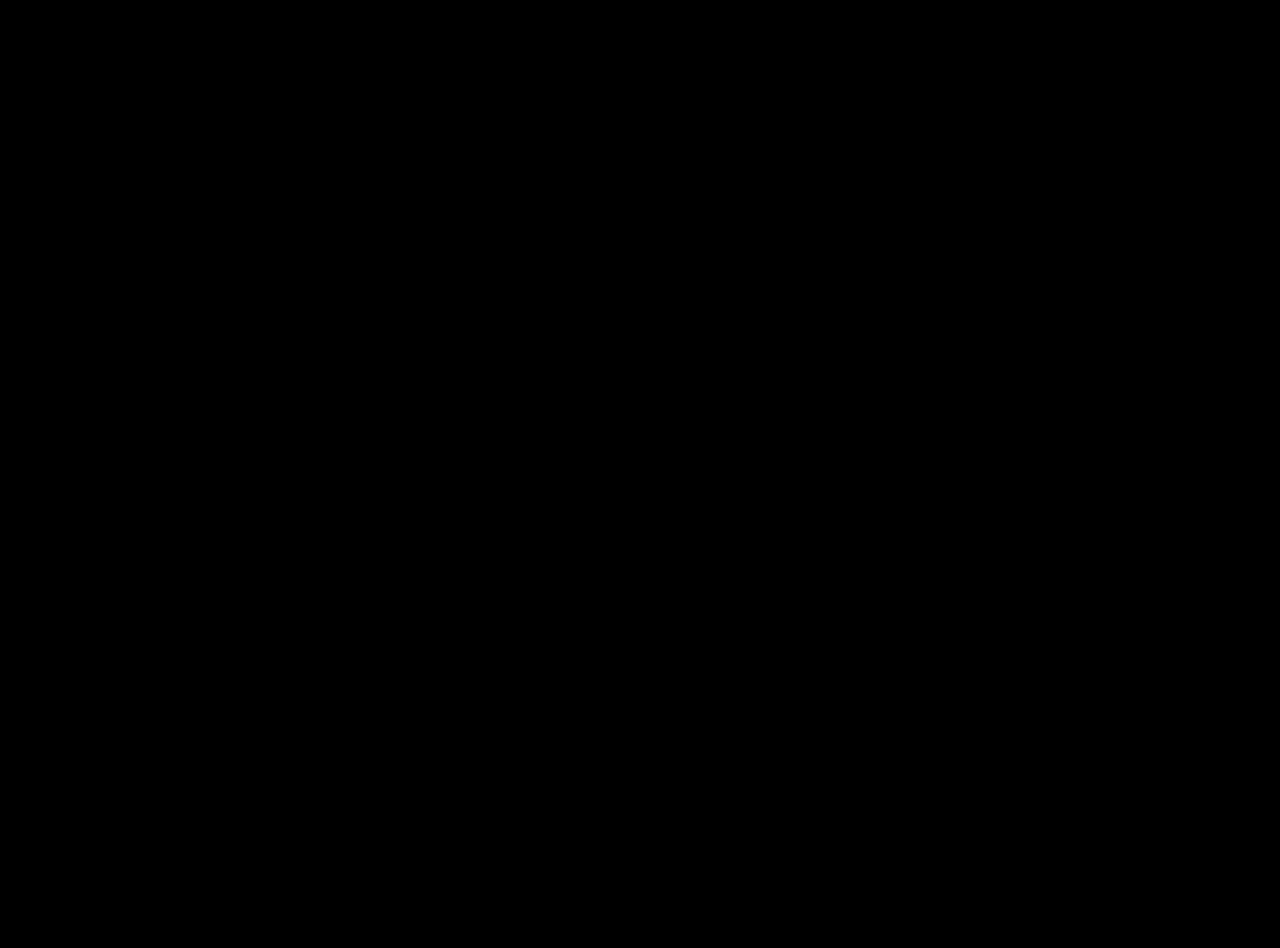
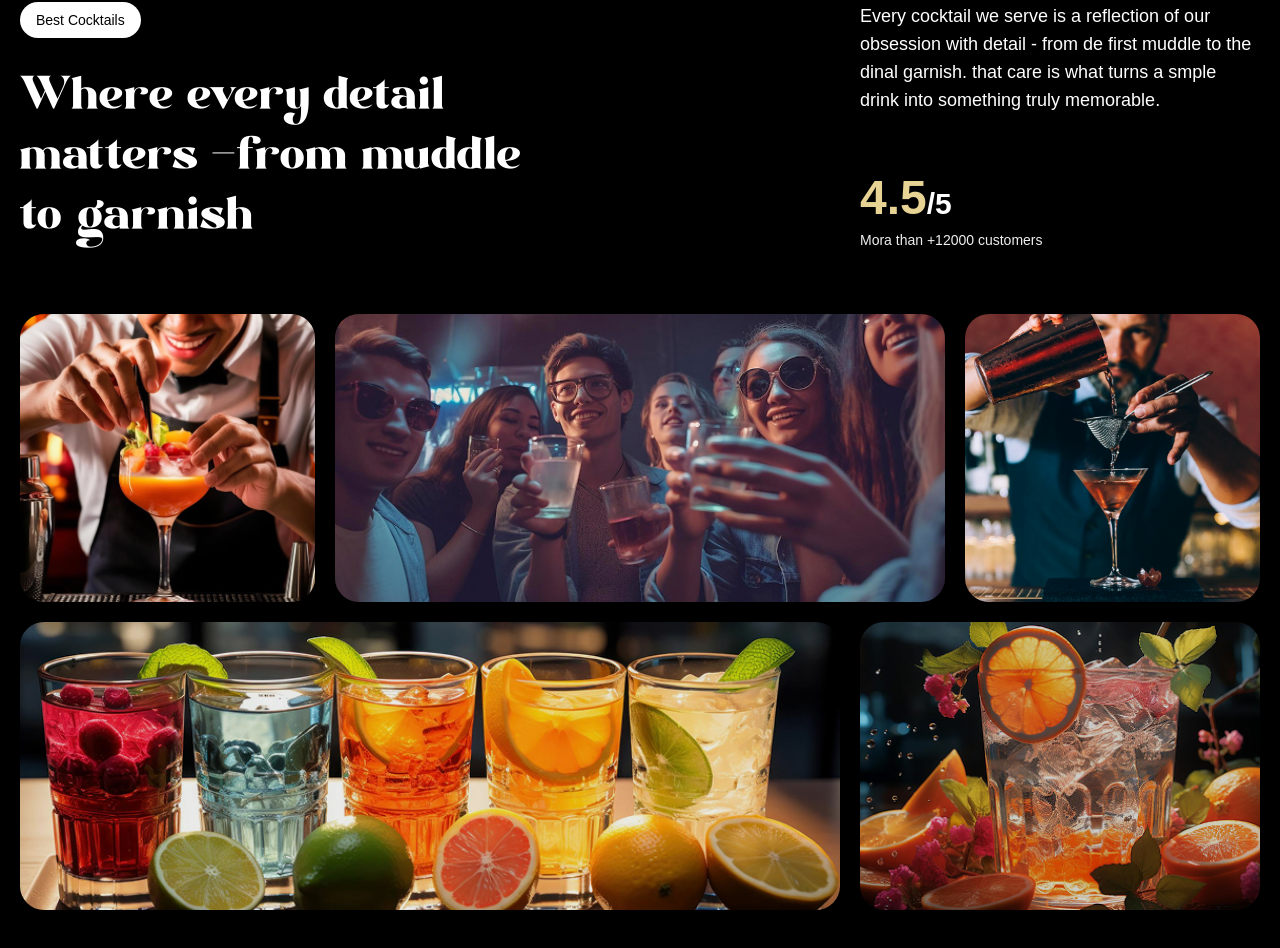
Before and after one commit to emcor89/gsapCocktel, a React (Vite) app: page / in a window 1280 px wide. Shown: the part 1710-2658 px from the top of the page. Before the commit the page ends 1600 px from the top, so only its background shows below. Built offline with nearby package versions, Linux system fonts and the light colour scheme; a web font is replaced by a local one.

Commit message:
finish animation about section cocktail

```diff
--- a/src/App.jsx
+++ b/src/App.jsx
@@ -5,6 +5,7 @@
 import Navbar from './components/Navbar.jsx';
 import Hero from './components/Hero.jsx';
 import Cocktails from './components/Cocktails.jsx';
+import About from './components/About.jsx';
 
 gsap.registerPlugin(ScrollTrigger, SplitText);
 
@@ -14,6 +15,7 @@
         <Navbar />
         <Hero />
         <Cocktails />
+        <About />
 
     </main>
   )
--- /dev/null
+++ b/src/components/About.jsx
@@ -0,0 +1,80 @@
+import { useGSAP } from '@gsap/react'
+import gsap from 'gsap'
+import { ScrollTrigger, SplitText } from 'gsap/all'
+import React from 'react'
+
+const About = () => {
+    useGSAP(() => {
+        const titleSplit = SplitText.create('#about h2', { type: 'words' })
+        const scrollTimeline = gsap.timeline({
+            scrollTrigger: {
+                trigger: '#about',
+                start: 'top center'
+            }
+        })
+        scrollTimeline
+        .from(titleSplit.words, { opacity: 0, duration: 1, yPercent: 100, ease: 'expo.out', stagger: 0.2 })
+        .from('.top-grid div, .bottom-grid div', { opacity:0, duration: 1, ease: 'power1.inOut', stagger: 0.04 }, '-=0.5')
+    })
+
+    return (
+        <div id='about'>
+            <div className='mb-16 md:px-0 px-5'>
+                <div className='content'>
+                    <div className='md:col-span-8'>
+                        <p className='badge'> Best Cocktails</p>
+                        <h2>Where every detail matters <span className='text-white'>-</span>
+                            from muddle to garnish
+                        </h2>
+                    </div>
+                    <div className='sub-content'>
+                        <p>
+                            Every cocktail we serve is a reflection of our obsession with detail - from de first muddle to the dinal garnish.
+                            that care is what turns a smple drink into something truly memorable.
+                        </p>
+                        <div>
+                            <p className='md:text-3xl text-xl font-bold'>
+                                <span>4.5</span>/5
+                            </p>
+                            <p className="text-sm text-white-100">
+                                Mora than +12000 customers
+                            </p>
+                        </div>
+                    </div>
+                </div>
+            </div>
+            <div className="top-grid">
+                <div className="md:col-span-3">
+                    <div className="noisy">
+                        <img src="/images/abt1.png" alt="grid-img-1" />
+                    </div>
+                </div>
+                <div className="md:col-span-6">
+                    <div className="noisy">
+                        <img src="/images/abt2.png" alt="grid-img-2" />
+                    </div>
+                </div>
+                <div className="md:col-span-3">
+                    <div className="noisy">
+                        <img src="/images/abt5.png" alt="grid-img-5" />
+                    </div>
+                </div>
+            </div>
+            <div className="bottom-grid">
+                <div className="md:col-span-8">
+                    <div className="noisy">
+                        <img src="/images/abt3.png" alt="grid-img-3" />
+                    </div>
+                </div>
+                <div className="md:col-span-4">
+                    <div className="noisy">
+                        <img src="/images/abt4.png" alt="grid-img-4" />
+                    </div>
+                </div>
+
+            </div>
+        </div>
+    )
+}
+
+export default About
```
